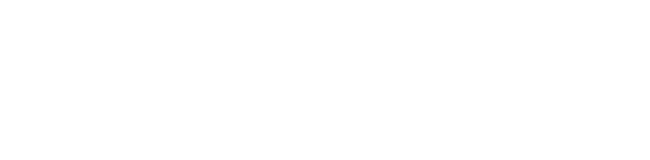
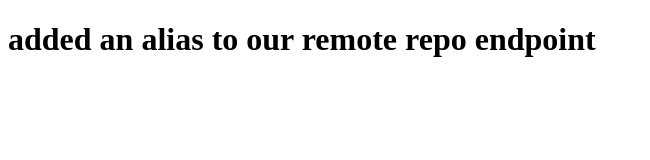
Before and after one commit to XristoJ/demoGit, a plain HTML site: page index.html in a window 1280 px wide. Shown: the whole page, without its empty margins (0-650 px from the left). Drawn offline with Linux system fonts and the light colour scheme.

Commit message:
Added an Alias to our Repo Endpoint

```diff
--- a/index.html
+++ b/index.html
@@ -7,6 +7,6 @@
     <title>The NetNinja GIT-Tutorial</title>
 </head>
 <body>
-
+    <h1>added an alias to our remote repo endpoint</h1>
 </body>
 </html>
```
